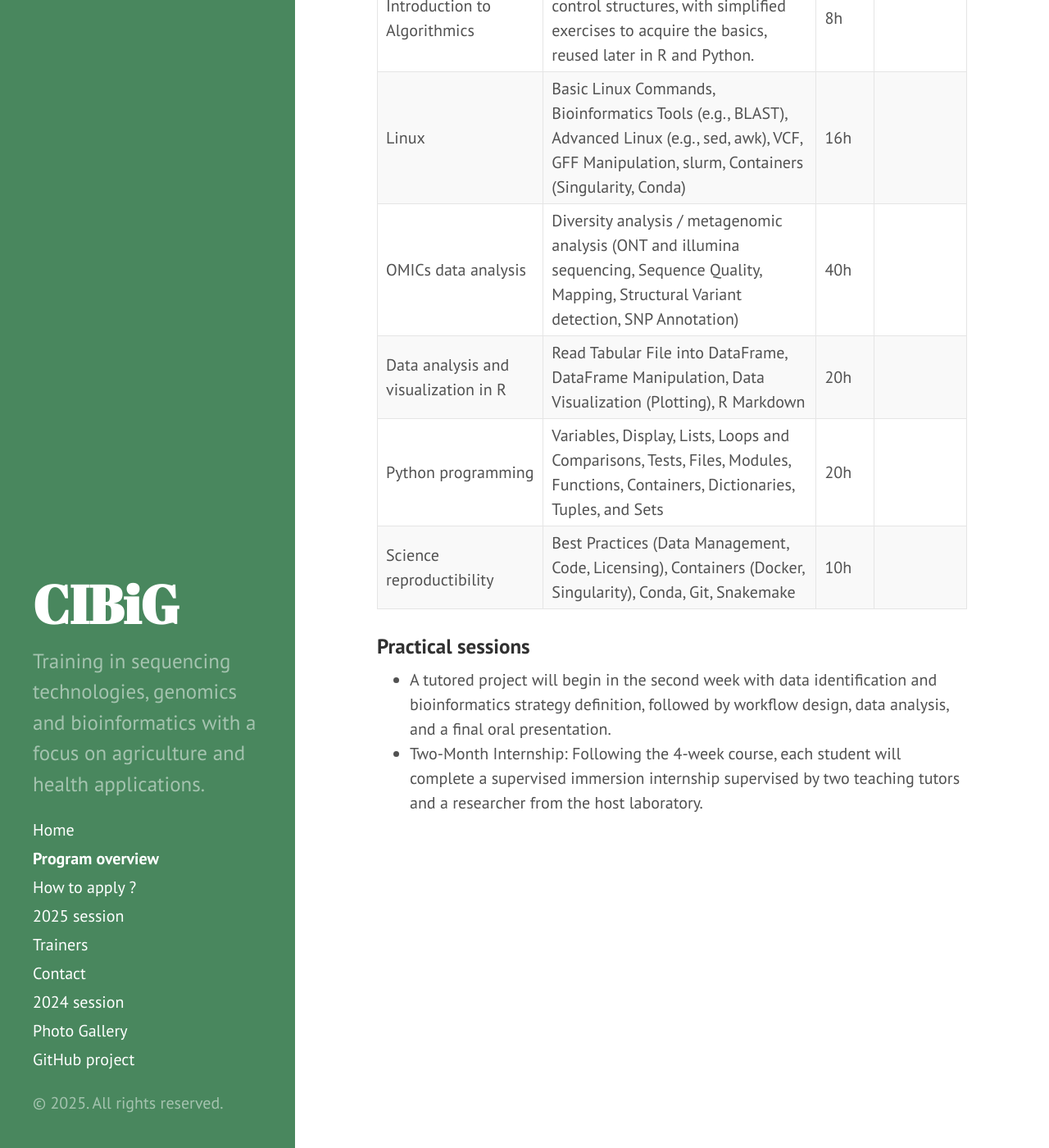
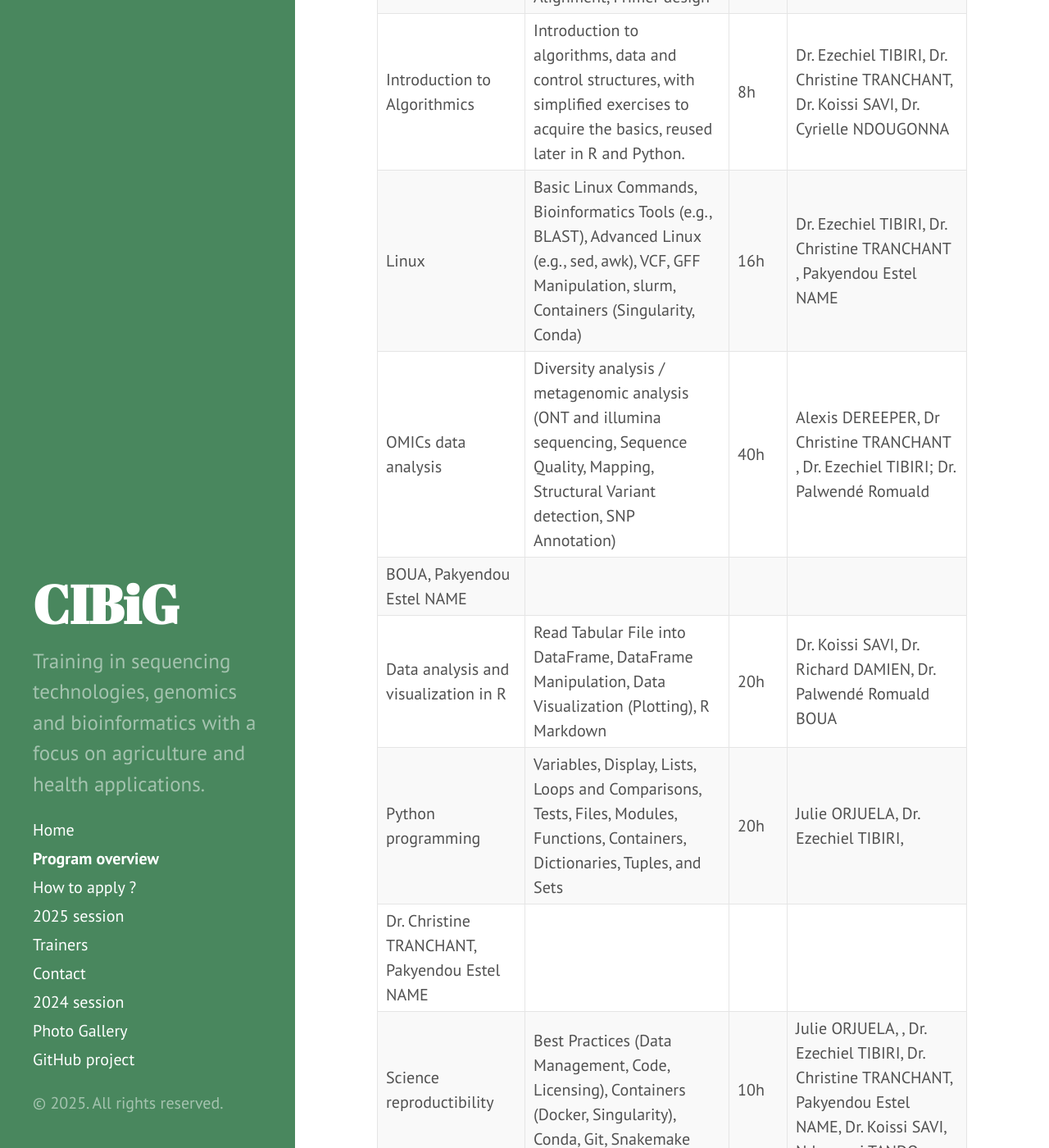
Before and after one commit to wave-centre/cibig, a Jekyll site: the page built from docs/01-description.md, in a window 1280 px wide and 1400 px high, scrolled down 1521 px. Shown: the whole window at 82% size. Built offline with Jekyll 4.4.1, drawn with Linux system fonts in a browser that asks for light colours; some of the changed text lies outside the part shown.

Commit message:
Update 01-description.md

```diff
--- a/docs/01-description.md
+++ b/docs/01-description.md
@@ -31,15 +31,17 @@
 
 | Module                                             | Description                                                                                                                                               | Hours | Instructors |
 |----------------------------------------------------|-----------------------------------------------------------------------------------------------------------------------------------------------------------|----| ----|
-| Course review                                      | General biology, Genomics basis, Genome Structure and Dynamics / Evolution, Sequencing technologies and Applications                                      | 36H |
-| Sequencing: from library preparation to sequencing | Overview of Sequencing Technologies, RNA/DNA Extraction, Library Preparation for Illumina and ONT, Sequencing and Quality Control                         | 30h |
-| Biological database                                | Sequence Databases (e.g., NCBI/SWISS-Prot), Blast Alignment, Primer design                                                                                | 12h |
-| Introduction to Algorithmics | 	Introduction to algorithms, data and control structures, with simplified exercises to acquire the basics, reused later in R and Python. | 8h |
-| Linux                                              | Basic Linux Commands,  Bioinformatics Tools (e.g., BLAST), Advanced Linux (e.g., sed, awk), VCF, GFF Manipulation, slurm, Containers (Singularity, Conda) | 16h |
-| OMICs data analysis                                | Diversity analysis / metagenomic analysis (ONT and illumina sequencing, Sequence Quality, Mapping, Structural Variant detection, SNP Annotation)          | 40h |
-| Data analysis and visualization in R               | Read Tabular File into DataFrame, DataFrame Manipulation, Data Visualization (Plotting), R Markdown                                                      | 20h |
-| Python programming                                 | Variables, Display, Lists, Loops and Comparisons, Tests, Files, Modules, Functions, Containers, Dictionaries, Tuples, and Sets                                                                                                                                                          | 20h |
-| Science reproductibility                           | Best Practices (Data Management, Code, Licensing), Containers (Docker, Singularity), Conda, Git, Snakemake                                                | 10h |
+| Course review                                      | General biology, Genomics basis, Genome Structure and Dynamics / Evolution, Sequencing technologies and Applications                                      | 36h | |
+| Sequencing: from library preparation to sequencing | Overview of Sequencing Technologies, RNA/DNA Extraction, Library Preparation for Illumina and ONT, Sequencing and Quality Control                         | 30h | Martine Bangratz, Pakyendou Estel NAME, Dr. Cyrielle NDOUGONNA|
+| Biological database                                | Sequence Databases (e.g., NCBI/SWISS-Prot), Blast Alignment, Primer design                                                                                | 12h | Dr. Ezechiel TIBIRI, Dr. Christine TRANCHANT|
+| Introduction to Algorithmics | 	Introduction to algorithms, data and control structures, with simplified exercises to acquire the basics, reused later in R and Python. | 8h | Dr. Ezechiel TIBIRI, Dr. Christine TRANCHANT, Dr. Koissi SAVI, Dr. Cyrielle NDOUGONNA|
+| Linux                                              | Basic Linux Commands,  Bioinformatics Tools (e.g., BLAST), Advanced Linux (e.g., sed, awk), VCF, GFF Manipulation, slurm, Containers (Singularity, Conda) | 16h | Dr. Ezechiel TIBIRI, Dr. Christine TRANCHANT , Pakyendou Estel NAME|
+| OMICs data analysis                                | Diversity analysis / metagenomic analysis (ONT and illumina sequencing, Sequence Quality, Mapping, Structural Variant detection, SNP Annotation)          | 40h | Alexis DEREEPER, Dr Christine TRANCHANT , Dr. Ezechiel TIBIRI; Dr. Palwendé Romuald
+BOUA, Pakyendou Estel NAME|
+| Data analysis and visualization in R               | Read Tabular File into DataFrame, DataFrame Manipulation, Data Visualization (Plotting), R Markdown                                                      | 20h | Dr. Koissi SAVI, Dr. Richard DAMIEN, Dr. Palwendé Romuald BOUA |
+| Python programming                                 | Variables, Display, Lists, Loops and Comparisons, Tests, Files, Modules, Functions, Containers, Dictionaries, Tuples, and Sets                                                                                                                                                          | 20h | Julie ORJUELA, Dr. Ezechiel TIBIRI,
+Dr. Christine TRANCHANT, Pakyendou Estel NAME |
+| Science reproductibility                           | Best Practices (Data Management, Code, Licensing), Containers (Docker, Singularity), Conda, Git, Snakemake                                                | 10h | Julie ORJUELA, , Dr. Ezechiel TIBIRI, Dr. Christine TRANCHANT, Pakyendou Estel NAME, Dr. Koissi SAVI, Ndomassi TANDO |
 
 ### Practical sessions
 
```
